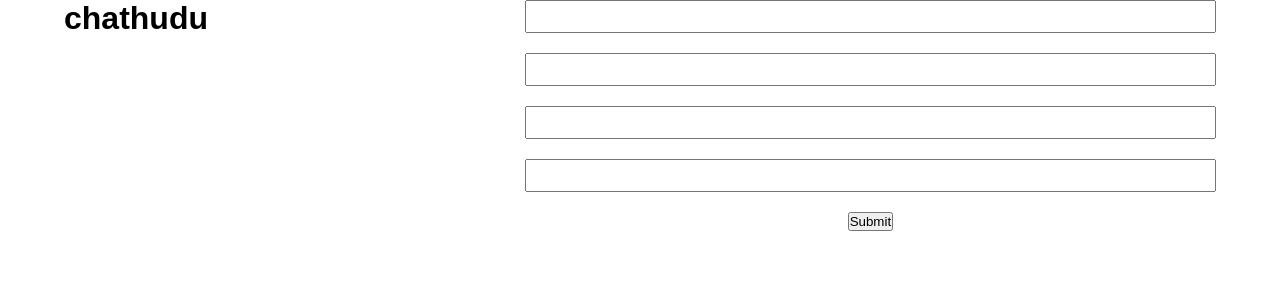
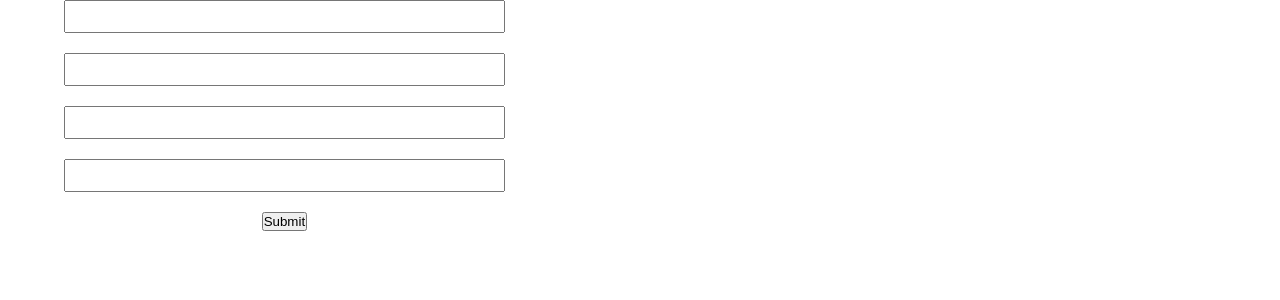
Before and after one commit to IT20253912/React_for_int, a React (Create React App) app in the folder react_test/react_test/: page / in a window 1280 px wide. Shown: the top 300 px of the page. Built offline with nearby package versions, Linux system fonts and the light colour scheme; a web font is replaced by a local one.

Commit message:
get and display dat using usestate

```diff
--- a/react_test/react_test/src/App.css
+++ b/react_test/react_test/src/App.css
@@ -12,9 +12,30 @@
     flex-direction: column;
     align-items: center;
     gap: 20px;
+    padding-right: 20px;
 }
 
 .main_container .main_left input {
     width: 100%;
     padding: 7px;
 }
+
+.main_container .main_right {
+    width: 100%;
+    display: grid;
+    grid-template-columns: repeat(3, 1fr);
+    grid-template-rows: auto;
+    gap: 17px;
+}
+
+.main_container .main_right .unit_container img {
+    width: 100%;
+    object-fit: contain;
+
+}
+
+.main_container .main_right .unit_container p {
+    display: flex;
+    align-items: center;
+    justify-content: space-between;
+}
--- a/react_test/react_test/src/App.js
+++ b/react_test/react_test/src/App.js
@@ -1,5 +1,6 @@
 import { useState } from "react";
 import './App.css';
+import Unit from "./Components/Unit";
 
 const App = () => {
   const [imageurl, setimageurl] = useState("");
@@ -9,11 +10,11 @@ const App = () => {
 
   const [mydata, setMydata] = useState([]);
 
-  console.log(mydata);
+  // console.log(mydata);
 
   return (
     <div className="main_container">
-      <h1>chathudu</h1>
+
       <div className="main_left">
         <input
           type="text"
@@ -108,8 +109,17 @@ const App = () => {
           Submit
         </button>
       </div>
+
       <div className="main_right">
-
+        {mydata?.map(({image,name,city,position},index) =>
+        < Unit
+        image={image}
+        name= {name}
+        city ={city}
+        position={position}
+        key={index}
+        />
+        )}
       </div>
     </div>
   );
--- a/react_test/react_test/src/Components/Unit.js
+++ b/react_test/react_test/src/Components/Unit.js
@@ -1,9 +1,17 @@
-import React from 'react'
+import React from "react";
+import '../App.css'
 
-const Unit = ({image, name,city , position}) => {
+const Unit = ({ image, name, city, position }) => {
   return (
-    <div>Unit</div>
-  )
-}
+    <div className="unit_container">
+      <img src={image} alt={name} />
+      <h3>{name}</h3>
+      <p>
+        <span>{city}</span>
+        <span>{position}</span>
+      </p>
+    </div>
+  );
+};
 
-export default Unit
+export default Unit;
```
Also changed, not shown: react_test/react_test/src/Components/Main.js (deleted, +0 -15 lines).
